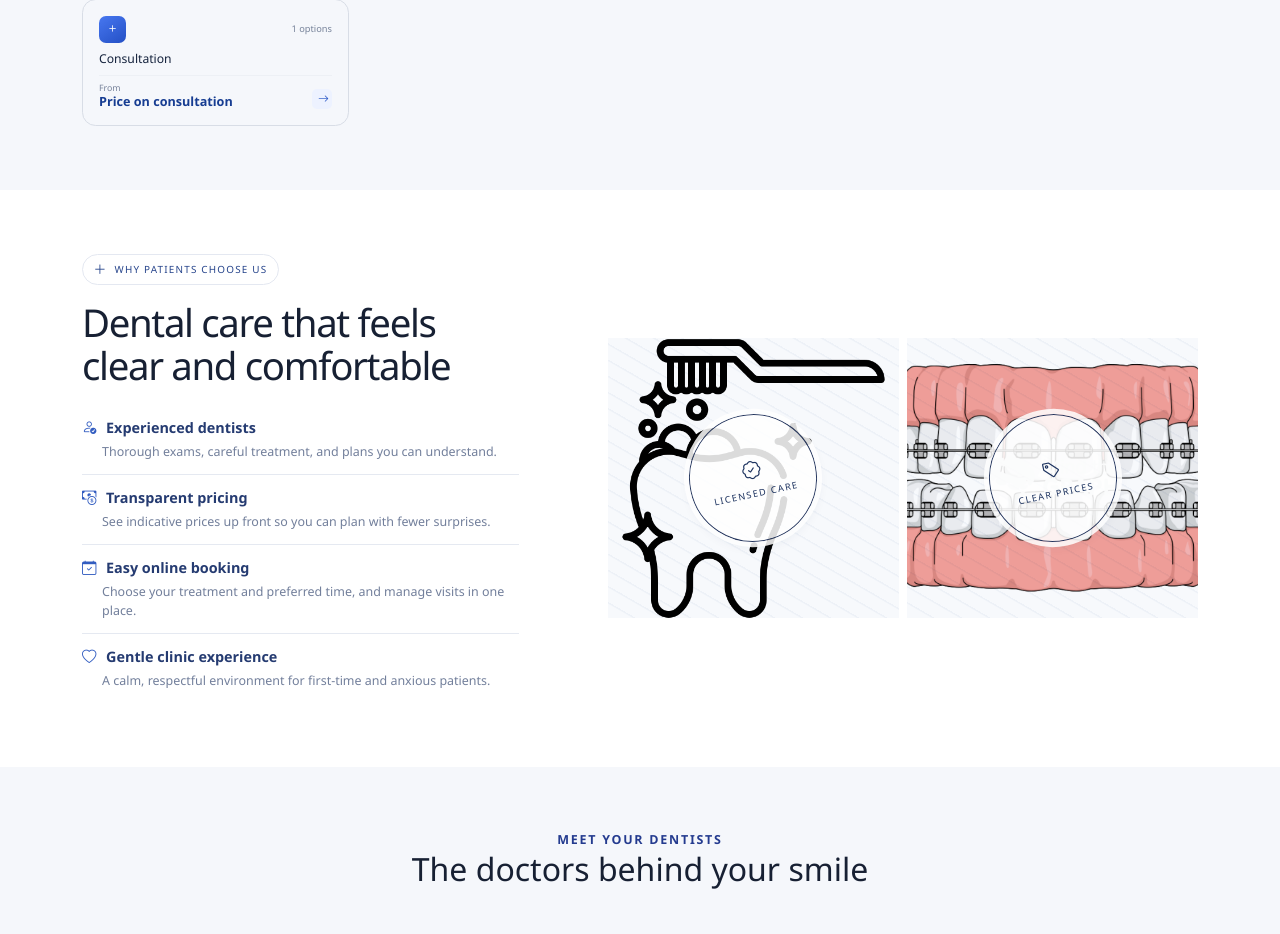
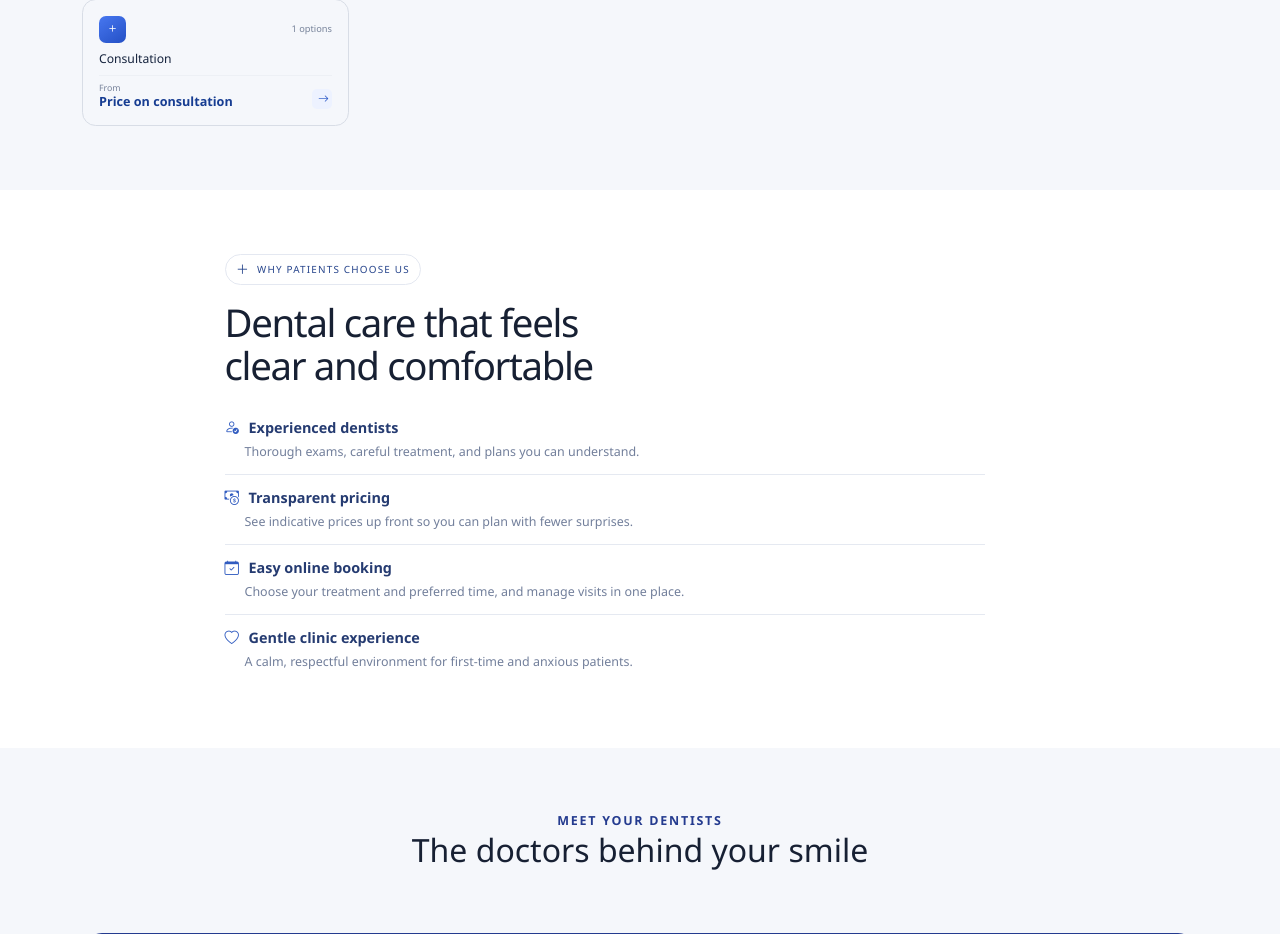
Before and after one commit to atreyuuu009/orachart-laravel, a Laravel app: page / in a window 1280 px wide. Shown: the part 1215-2149 px from the top of the page. Run offline with Laravel 12, Linux system fonts and the light colour scheme; data comes from the database, SQL or seed files in the repository; data that the repository does not hold is empty.

Commit message:
removed some pictures in the landing page

```diff
--- a/public/css/theme.css
+++ b/public/css/theme.css
@@ -76,13 +76,14 @@
 .why-item-title { display: flex; align-items: center; gap: .6rem; color: #253b71; font-size: .9rem; }
 .why-item-title i { color: #315cc0; }
 .why-item p { margin: .3rem 0 0 1.25rem; color: #727f9b; font-size: .78rem; line-height: 1.5; }
+.why-section .why-list { max-width: 760px; }
 .why-visual { display: grid; grid-template-columns: 1fr 1fr; gap: .55rem; max-width: 590px; margin-left: auto; }
 .why-photo-panel { position: relative; height: 280px; overflow: hidden; background: repeating-linear-gradient(30deg,#f7f9fc,#f7f9fc 12px,#edf1f7 13px,#edf1f7 14px); }
 .why-photo-panel img { width: 100%; height: 100%; object-fit: cover; mix-blend-mode: multiply; }
 .why-stamp { position: absolute; top: 50%; left: 50%; display: flex; width: 128px; height: 128px; flex-direction: column; align-items: center; justify-content: center; gap: .25rem; transform: translate(-50%,-50%) rotate(-12deg); border: 1px solid #25365e; border-radius: 50%; outline: 5px solid rgba(255,255,255,.85); background: rgba(255,255,255,.86); color: #1b315e; font-size: .57rem; letter-spacing: .16em; box-shadow: 0 4px 12px rgba(25,45,90,.08); }
 .why-stamp i { font-size: 1.15rem; letter-spacing: 0; }
-@media(max-width: 991.98px) { .landing-nav .navbar-collapse { padding: .75rem 0; }.landing-hero { min-height: 520px; }.why-visual { margin: 0 auto; } }
-@media(max-width: 575.98px) { .landing-hero { padding-top: 2.2rem; }.availability-pill { font-size: .62rem; }.hero-art { height: 205px; }.hero-platform { width: 250px; }.label-cleaning { left: 3%; }.label-fillings { right: 4%; }.label-braces { right: 0; top: 125px; }.label-crowns { left: 3%; top: 170px; }.why-photo-panel { height: 205px; }.why-stamp { width: 95px; height: 95px; font-size: .48rem; } }
+@media(max-width: 991.98px) { .landing-nav .navbar-collapse { padding: .75rem 0; }.landing-hero { min-height: 520px; } }
+@media(max-width: 575.98px) { .landing-hero { padding-top: 2.2rem; }.availability-pill { font-size: .62rem; }.hero-art { height: 205px; }.hero-platform { width: 250px; }.label-cleaning { left: 3%; }.label-fillings { right: 4%; }.label-braces { right: 0; top: 125px; }.label-crowns { left: 3%; top: 170px; }.why-section .why-kicker { display: flex; width: fit-content; margin-right: auto; margin-left: auto; }.why-section h2 { font-size: 1.8rem; text-align: center; } }
 
 /* Compact icon service grid, matching the supplied price guide reference */
 .services-section { padding: 3rem 0 3.5rem; border-top: 2px solid #315cc0; background: #f4f6fb; }
--- a/resources/views/landing.blade.php
+++ b/resources/views/landing.blade.php
@@ -59,8 +59,8 @@
   @include('partials.services', ['categories' => $categories])
 </div></section>
 
-<section id="why" class="section-pad why-section scroll-reveal"><div class="container"><div class="row align-items-center g-5">
-  <div class="col-lg-5">
+<section id="why" class="section-pad why-section scroll-reveal"><div class="container"><div class="row justify-content-center">
+  <div class="col-lg-9">
     <div class="why-kicker"><span>＋</span> WHY PATIENTS CHOOSE US</div>
     <h2>Dental care that feels<br class="d-none d-lg-block"> clear and comfortable</h2>
     <div class="why-list">
@@ -72,10 +72,6 @@
       @endforeach
     </div>
   </div>
-  <div class="col-lg-7"><div class="why-visual">
-    <div class="why-photo-panel"><img src="{{ asset('images/deep cleaning.png') }}" alt="Dental cleaning treatment"><span class="why-stamp"><i class="bi bi-patch-check"></i> LICENSED CARE</span></div>
-    <div class="why-photo-panel"><img src="{{ asset('images/Upper and Lower Metal Braces.png') }}" alt="Orthodontic braces treatment"><span class="why-stamp"><i class="bi bi-tag"></i> CLEAR PRICES</span></div>
-  </div></div>
 </div></div></section>
 
 <section id="dentists" class="section-pad scroll-reveal"><div class="container">
```
